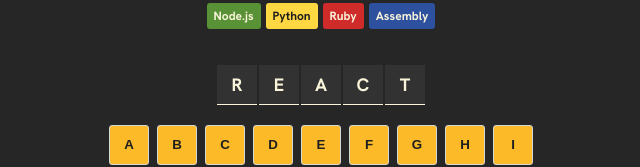
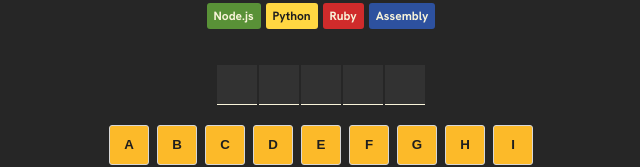
Before and after one commit to laporejero/assembly-endgame-project, a React (Vite) app: page / in a window 1280 px wide. Shown: the part 240-407 px from the top of the page, without its empty margins (319-959 px from the left). Built offline with nearby package versions, Linux system fonts and the light colour scheme.

Commit message:
Update App.jsx
only display correctly guessed letters in word

```diff
--- a/src/App.jsx
+++ b/src/App.jsx
@@ -41,9 +41,12 @@
     )
   })
 
-  const letterElements = currentWord.split("").map((letter, index) => (
-    <span key={index} className='box'>{letter.toUpperCase()}</span>
-  ))
+  const letterElements = currentWord.split("").map((letter, index) => {
+    const isReaveled = guessedLetters.includes(letter)
+    return (
+      <span key={index} className='box'>{isReaveled ? letter.toUpperCase() : ""}</span>
+    )
+  })
 
   const keyboardElements = alphabet.split("").map((letter) => {
     const isGuessed = guessedLetters.includes(letter)
```
